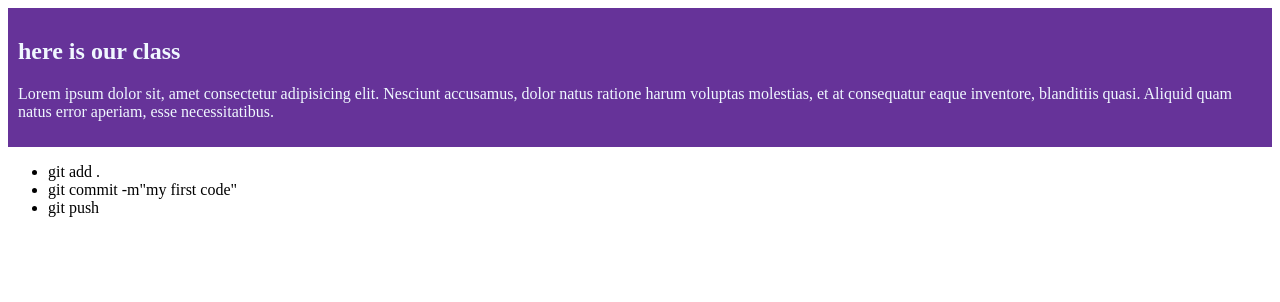
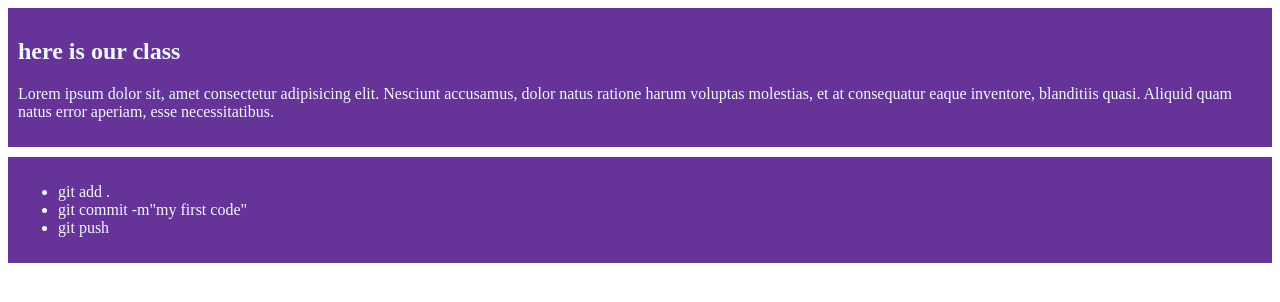
Before and after one commit to Kausar56/learning-html, a plain HTML site: page index.html in a window 1280 px wide. Drawn offline with Linux system fonts and the light colour scheme.

```diff
--- a/style.css
+++ b/style.css
@@ -4,3 +4,10 @@
     padding:10px;
     margin-bottom: 10px;
 }
+
+.git{
+    background-color: rebeccapurple;
+    color:aliceblue;
+    padding:10px;
+    margin-bottom: 10px;
+}
```
Also changed, not shown: images/Deep-WebFoto-Agustin-Jamele-1536x1024.jpg (added), images/deep-web-cover.jpg (added), images/pexels-harry-pawar-734753.jpg (added).
